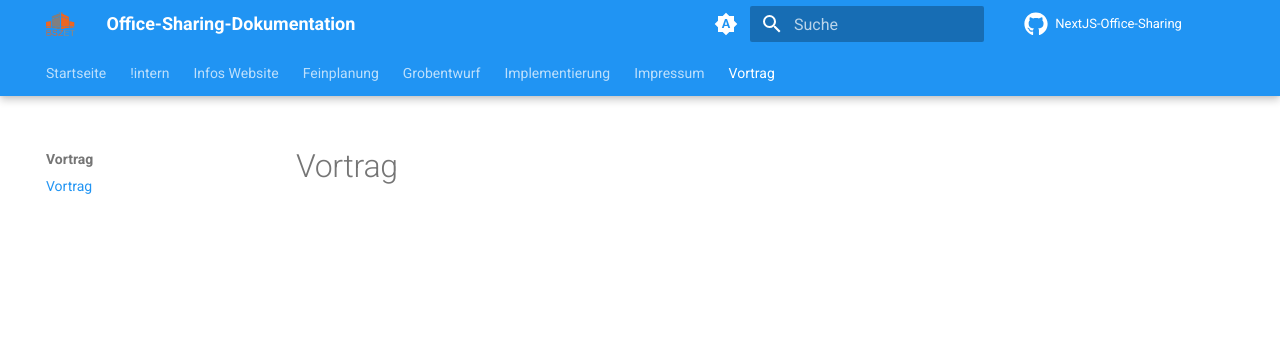
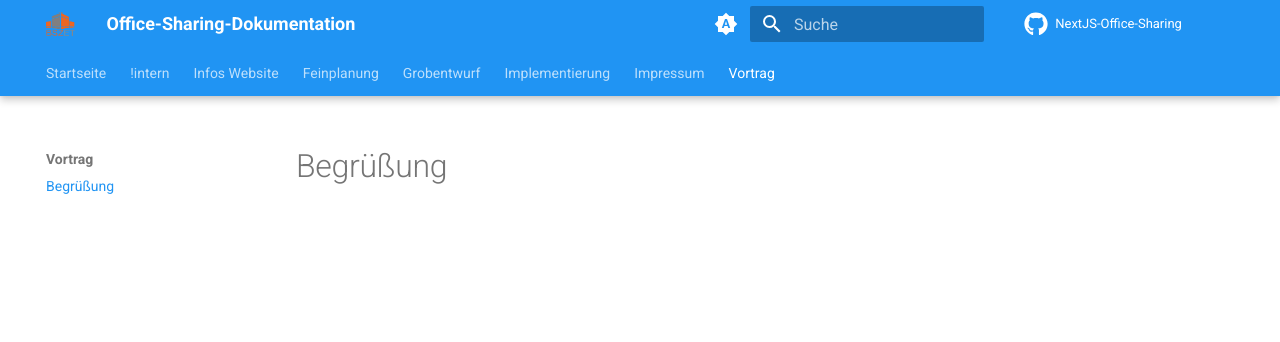
Before and after one commit to gz-bad-erzland-p2/Dokumentation, an MkDocs documentation site: the page built from docs/vortrag/vortrag.md, in a window 1280 px wide. Shown: the top 342 px of the page. Built offline with MkDocs 1.6.1 and Material for MkDocs 9.7.7, drawn with Linux system fonts in a browser that asks for light colours; comment, search, counter and statistics services are not loaded.

Commit message:
Update vortrag.md

```diff
--- a/docs/vortrag/vortrag.md
+++ b/docs/vortrag/vortrag.md
@@ -1 +1 @@
-# Vortrag
+# Begrüßung
```
